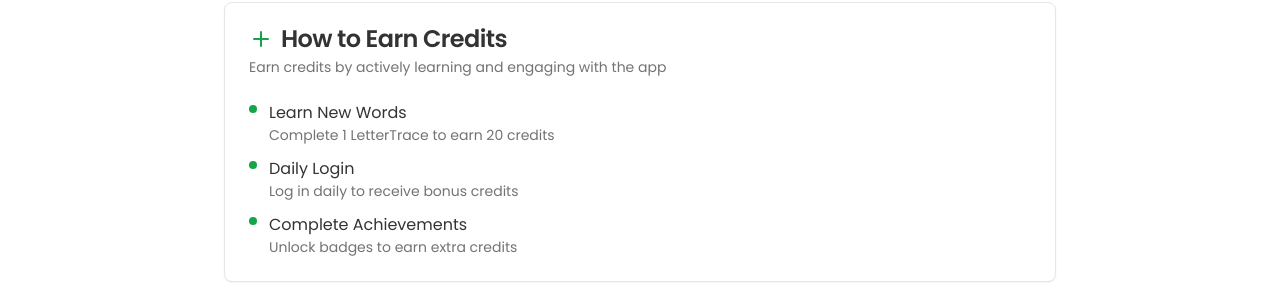
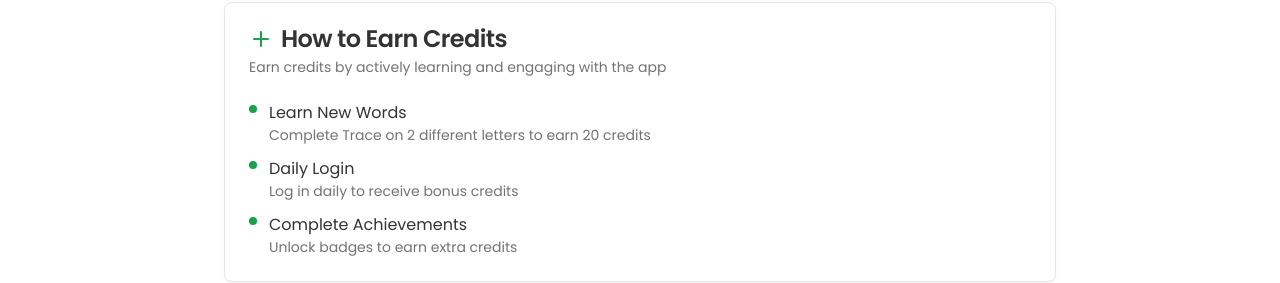
Before and after one commit to mirrorphotosintern/lk_trial, a Next.js app: page /credits in a window 1280 px wide. Shown: the part 325-608 px from the top of the page. Built offline with nearby package versions, Linux system fonts and the light colour scheme; no server answers; the database is empty; sample sign-in values are in the browser's storage.

Commit message:
Update page.tsx

```diff
--- a/app/credits/page.tsx
+++ b/app/credits/page.tsx
@@ -67,7 +67,7 @@ async function CreditsContent({ userId }: { userId: string }) {
             <div>
               <p className="font-medium">Learn New Words</p>
               <p className="text-muted-foreground text-sm">
-                Complete 1 LetterTrace to earn 20 credits
+                Complete Trace on 2 different letters to earn 20 credits
               </p>
             </div>
           </div>
```
